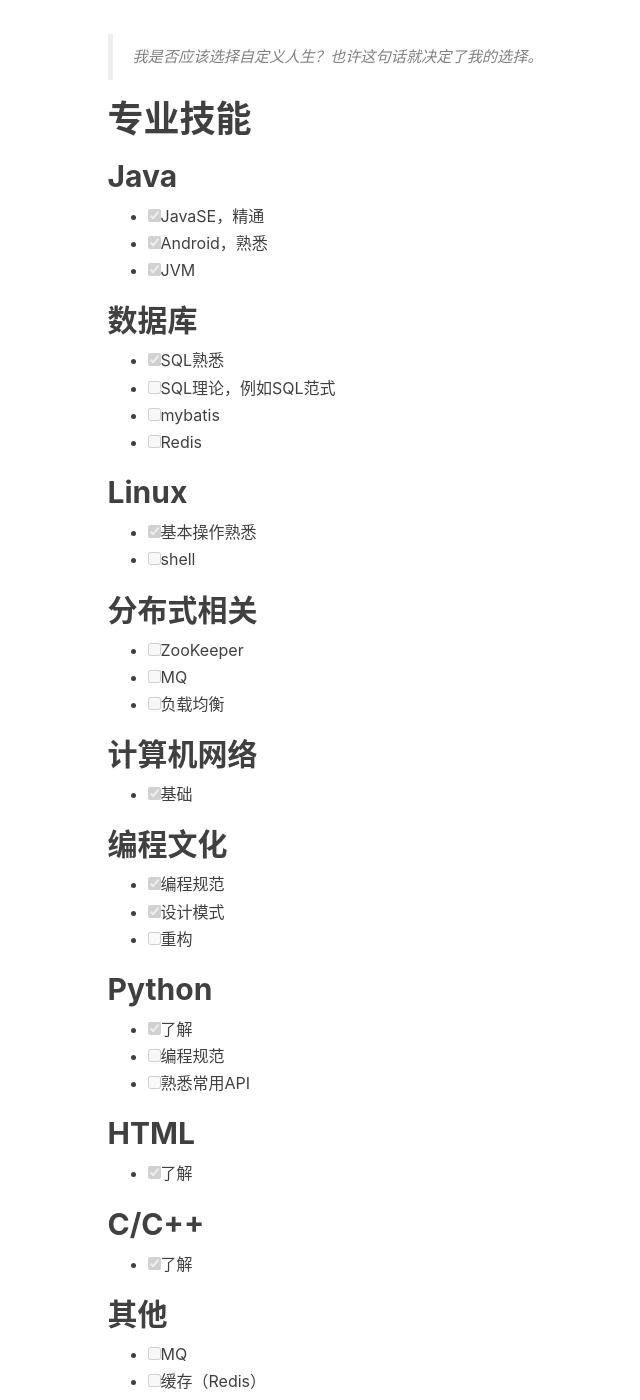
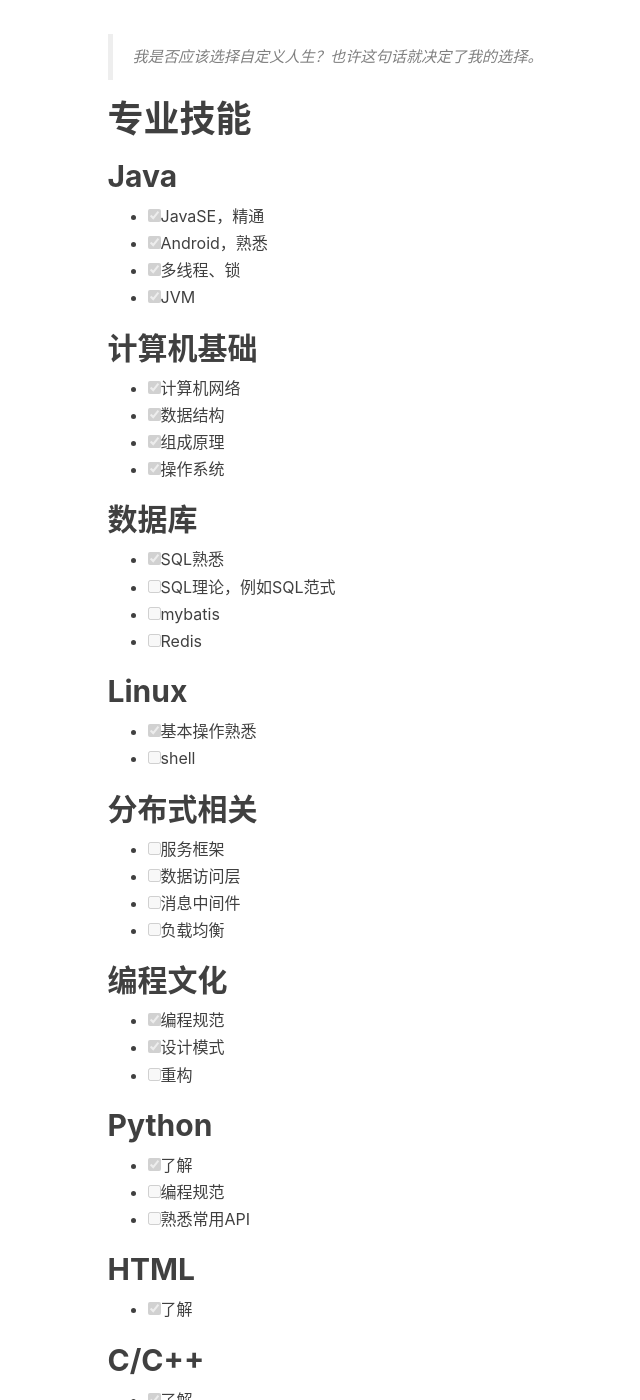
Before and after one commit to fxleyu/fxleyu.github.io, a Jekyll site: the page built from about.md, in a window 1280 px wide and 1400 px high, scrolled down 1854 px. Shown: the whole window, without its empty margins (60-700 px from the left). Built offline with Jekyll 4.4.1, drawn with Linux system fonts in a browser that asks for light colours; nearby versions of some CDN libraries; comment, search, counter and statistics services are not loaded.

Commit message:
[UPDATE] 更新技术栈

```diff
--- a/about.md
+++ b/about.md
@@ -53,7 +53,14 @@ Android 手机平台应用维护。依照时间顺序依次处理过 Email（SMT
 ## Java
 - [x] JavaSE，精通
 - [x] Android，熟悉
+- [x] 多线程、锁
 - [x] JVM
+
+## 计算机基础
+- [x] 计算机网络
+- [x] 数据结构
+- [x] 组成原理
+- [x] 操作系统
 
 ## 数据库
 - [x] SQL熟悉
@@ -66,13 +73,10 @@ Android 手机平台应用维护。依照时间顺序依次处理过 Email（SMT
 - [ ] shell
 
 ## 分布式相关
-- [ ] ZooKeeper
-- [ ] MQ
+- [ ] 服务框架
+- [ ] 数据访问层
+- [ ] 消息中间件
 - [ ] 负载均衡
-
-
-## 计算机网络
-- [x] 基础
 
 ## 编程文化
 - [x] 编程规范
@@ -91,7 +95,6 @@ Android 手机平台应用维护。依照时间顺序依次处理过 Email（SMT
 - [x] 了解
 
 ## 其他
-- [ ] MQ
 - [ ] 缓存（Redis）
 
 ## 之前工作
```
